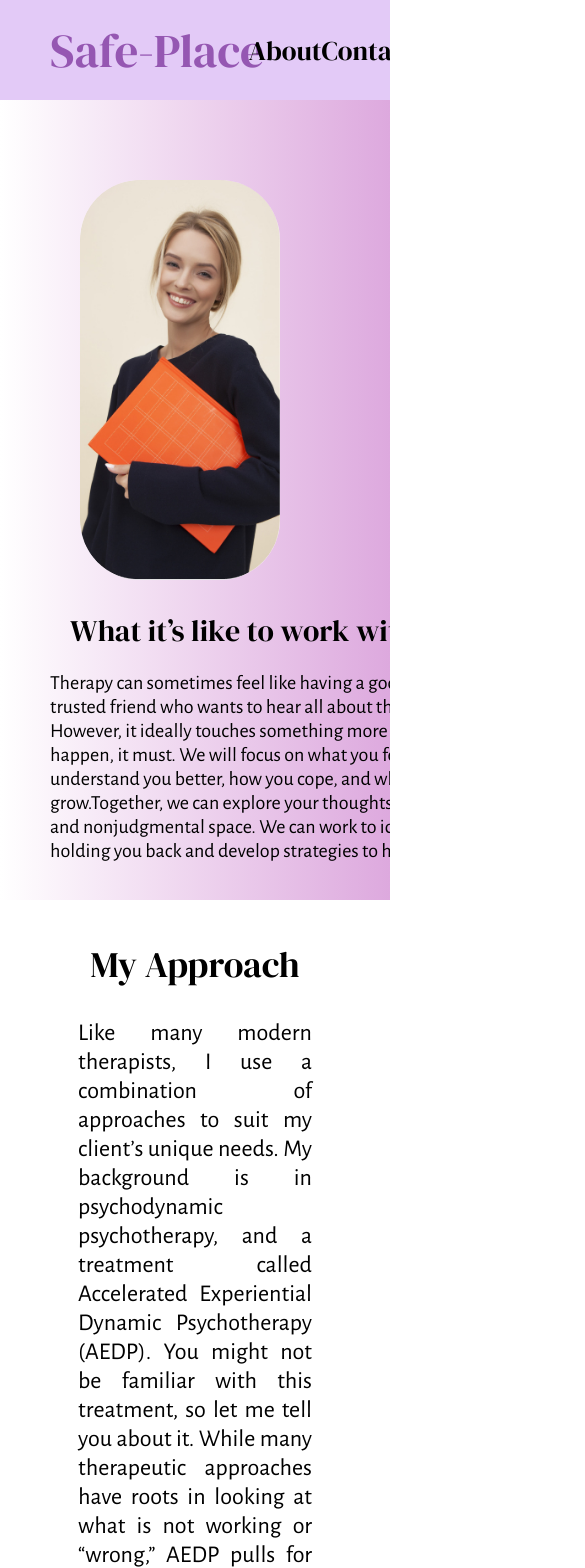
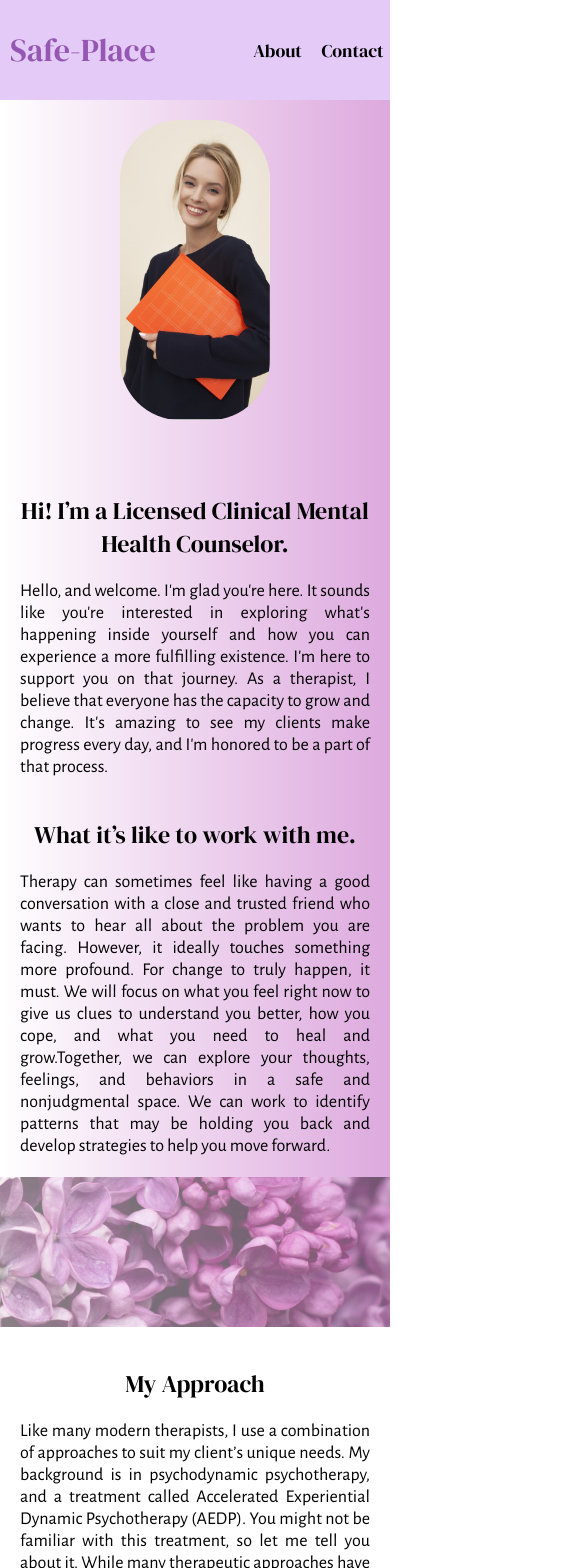
Before and after one commit to Aigengrau/Safe-Place, a React (Create React App) app: page /about in a window 390 px wide. Shown: the top 1568 px of the page, 585 px wide, since content can reach past the window. Built offline with nearby package versions, Linux system fonts and the light colour scheme.

Commit message:
finished adaptation

```diff
--- a/package.json
+++ b/package.json
@@ -10,6 +10,7 @@
     "axios": "^1.3.4",
     "cors": "^2.8.5",
     "express": "^4.18.2",
+    "hamburger-react": "^2.5.0",
     "http-proxy-middleware": "^2.0.6",
     "mysql": "^2.18.1",
     "nodemailer": "^6.9.1",
--- a/src/components/Footer.jsx
+++ b/src/components/Footer.jsx
@@ -6,6 +6,7 @@ import Whatsup from "../assets/Whatsup.svg";
 
 function Footer() {
   return (
+    <div className='footer-container'>
       <div className='footer'>
         <div className='footer__ref'>
           <div className='footer__inst'>
@@ -30,6 +31,7 @@ function Footer() {
         </div>
         <div className='name'>Safe Place</div>
       </div>
+    </div>
   );
 }
 export default Footer;
--- a/src/components/Quote.jsx
+++ b/src/components/Quote.jsx
@@ -33,9 +33,11 @@ function Quote() {
   };
 
   return (
-    <div className={`quote ${animationClass}`}>
-      <div className='quote-text'>{quoteText}</div>
-      <div className='quote-author'>{quoteAuthor}</div>
+    <div className='quote-container'>
+      <div className={`quote ${animationClass}`}>
+        <div className='quote-text'>{quoteText}</div>
+        <div className='quote-author'>{quoteAuthor}</div>
+      </div>
     </div>
   );
 }
--- a/src/pages/About.jsx
+++ b/src/pages/About.jsx
@@ -6,7 +6,7 @@ import Girl from "../assets/Girl.jpg";
 
 function About() {
   return (
-    <div>
+    <div className="about">
       <div className='about__container'>
         <div className='about__potrait-image'>
           <img src={Girl} alt='portrait' />
--- a/src/styles/About.css
+++ b/src/styles/About.css
@@ -6,6 +6,116 @@
 @font-face {
   font-family: 'Textfont';
   src: url('../fonts/AlegreyaSans-Regular.ttf') format('truetype');
+}
+
+@media screen and (max-width:750px) {
+  .about .about__container {
+    display: flex;
+    flex-direction: column;
+    align-items: center;
+    justify-content: center;
+    height: auto;
+  }
+
+  .about__container .about__potrait-image {
+    margin: 20px;
+  }
+
+  .about__container .about__potrait-image img {
+    height: 300px;
+    width: 150px;
+  }
+
+  .about__container .about__text-title {
+    font-size: 24px;
+    width: auto;
+    text-align: center;
+  }
+
+  .about__container .about__text-text {
+    font-size: 18px;
+    width: auto;
+    text-align: justify;
+    margin: 20px;
+  }
+
+  .about__container .about__bottom-content {
+    margin: 0;
+  }
+
+  .about__bottom-content .about__bottom-title {
+    font-size: 24px;
+    width: auto;
+    text-align: center;
+    margin: 20px;
+  }
+
+  .about__bottom-content .about__bottom-text {
+    font-size: 18px;
+    width: auto;
+    text-align: justify;
+    margin: 20px;
+  }
+
+  .about__container .about__side-image {
+    width: 100vw;
+    height: 150px;
+    border-radius: 0;
+  }
+
+  .about__content2 .about__content2-title {
+    font-size: 24px;
+  }
+
+  .about__content2 .about__content2-text {
+    font-size: 18px;
+    width: auto;
+    text-align: justify;
+    margin: 20px;
+  }
+
+  .about__content3 .about__content3-title {
+    font-size: 24px;
+  }
+
+  .about__content3 .about__content3-text {
+    font-size: 18px;
+    width: auto;
+    text-align: justify;
+    margin: 20px;
+  }
+
+  .about__content3 .about__content3-text ul {
+    font-size: 18px;
+    width: auto;
+    text-align: justify;
+    margin: 20px;
+  }
+
+  .about .about__content4 {
+    height: auto;
+  }
+
+  .about__content4 .about__content4-container {
+    width: auto;
+    padding: 30px;
+    display: flex;
+    flex-direction: column;
+    justify-content: center;
+    align-items: center;
+  }
+
+  .about__content4-container .about__content4-text {
+    font-size: 24px;
+    width: auto;
+  }
+
+  .about__link .about__button {
+    margin: 50px;
+    height: 50px;
+    width: 150px;
+    font-size: 18px;
+  }
 }
 
 .about__container {
@@ -143,10 +253,10 @@
   padding: 100px;
 }
 
-.about__content4-text{
+.about__content4-text {
   width: 500px;
   font-size: 48px;
-  font-family: Textfont,sans-serif;
+  font-family: Textfont, sans-serif;
   color: #fff;
   text-align: center;
 }
--- a/src/styles/ContactUs.css
+++ b/src/styles/ContactUs.css
@@ -6,6 +6,59 @@
 @font-face {
   font-family: 'Textfont';
   src: url('../fonts/AlegreyaSans-Regular.ttf') format('truetype');
+}
+
+@media screen and (max-width:1070px) {
+  .contact__page .contact__container {
+    display: flex;
+    flex-direction: column;
+  }
+
+  .contact__content .contact__content-title {
+    font-size: 36px;
+    width: auto;
+  }
+
+  .contact__content .contact__content-text {
+    font-size: 24px;
+    width: auto;
+  }
+
+  .contact__container .contact__form {
+    width: 80vw;
+    margin: 10px;
+  }
+
+  .contact__container .contact__form form{
+    padding: 20px;
+  }
+  .contact__container .contact__form label{
+    padding: 5px;
+  }
+
+  .contact__container .contact__form label {
+    font-size: 14px;
+  }
+
+  .contact__form .form-name {
+    width: 60vw;
+    height: 35px;
+  }
+  .contact__form .form-email {
+    width: 60vw;
+    height: 35px;
+  }
+  .contact__form .form-text {
+    width: 60vw;
+    height: 50px;
+  }
+  .contact__form .form-button {
+    width: 100px;
+    font-size: 14px;
+  }
+  .contact__page #map{
+    width: 80vw;
+  }
 }
 
 .contact__page {
--- a/src/styles/Footer.css
+++ b/src/styles/Footer.css
@@ -1,6 +1,20 @@
 @font-face {
   font-family: 'Mainfont';
   src: url('../fonts/DMSerifDisplay-Regular.ttf') format('truetype');
+}
+
+@media screen and (max-width:720px) {
+  .footer-container .footer {
+    font-size: 16px;
+  }
+
+  .footer-container .footer__ref {
+    font-size: 10px;
+  }
+
+  .footer .name {
+    display: none;
+  }
 }
 
 .footer {
--- a/src/styles/Header.css
+++ b/src/styles/Header.css
@@ -1,6 +1,22 @@
 @font-face {
   font-family: 'Mainfont';
   src: url('../fonts/DMSerifDisplay-Regular.ttf') format('truetype');
+}
+
+@media screen and (max-width: 720px) {
+  .header .home a {
+    font-size: 32px;
+    margin-left: 10px;
+  }
+
+  .header .link {
+    width: 150px;
+  }
+
+  .header .link a {
+    font-size: 18px;
+
+  }
 }
 
 a {
@@ -35,7 +51,7 @@ a {
 }
 
 .link :hover {
-  background-color: #CAAAFF ;
+  background-color: #CAAAFF;
 }
 
 .link a {
--- a/src/styles/Home.css
+++ b/src/styles/Home.css
@@ -8,6 +8,79 @@
   src: url('../fonts/AlegreyaSans-Regular.ttf') format('truetype');
 }
 
+@media screen and (max-width:720px) {
+  .home__container .home__title {
+    font-size: 11vw;
+    height: 150px;
+  }
+
+  .home__container .home__postitle {
+    font-size: 14px;
+    height: 50px;
+  }
+
+  .home__container .home__content1 {
+    display: flex;
+    flex-direction: column;
+  }
+
+  .home__content1 .content__title {
+    font-size: 20px;
+    margin: 20px;
+    text-align: center;
+  }
+
+  .home__content1 .content__text {
+    font-size: 16px;
+    width: 90vw;
+    margin: 10px;
+    text-align: justify;
+  }
+
+  .home__content1 .content__picture {
+    height: 50vw;
+    width: 100vw;
+    margin: 0;
+    border-radius: 0%;
+  }
+
+  .home__container .home__content2 {
+    display: block;
+  }
+
+  .content1 .content__title1 {
+    width: auto;
+    font-size: 24px;
+  }
+
+  .content1 .content__text1 {
+    width: auto;
+    font-size: 20px;
+    text-align: justify;
+  }
+
+  .home__content3 .content3__title {
+    font-size: 24px;
+  }
+
+  .home__content3 .content3__text {
+    font-size: 18px;
+    display: flex;
+    flex-direction: column;
+  }
+
+  .content3__text .content3__text1 {
+    width: auto;
+    margin: 20px;
+    text-align: justify;
+  }
+
+  .content3__text .content3__text2 {
+    width: auto;
+    margin: 20px;
+    text-align: justify;
+  }
+}
 
 .home__title {
   background-image: url("../assets/Field.jpg");
--- a/src/styles/Quote.css
+++ b/src/styles/Quote.css
@@ -7,6 +7,20 @@
 @font-face {
   font-family: 'TextFont';
   src: url('../fonts/Philosopher-Regular.ttf') format('truetype');
+}
+
+@media screen and (max-width:520px) {
+  .quote-container .quote {
+    height: 150px;
+  }
+
+  .quote .quote-text {
+    font-size: 18px;
+  }
+
+  .quote .quote-author {
+    font-size: 18px;
+  }
 }
 
 .quote {
```
Also changed, not shown: 1 other file (tests, documents, lock files or other folders). Lines whose indentation alone changed are shown as unchanged.
